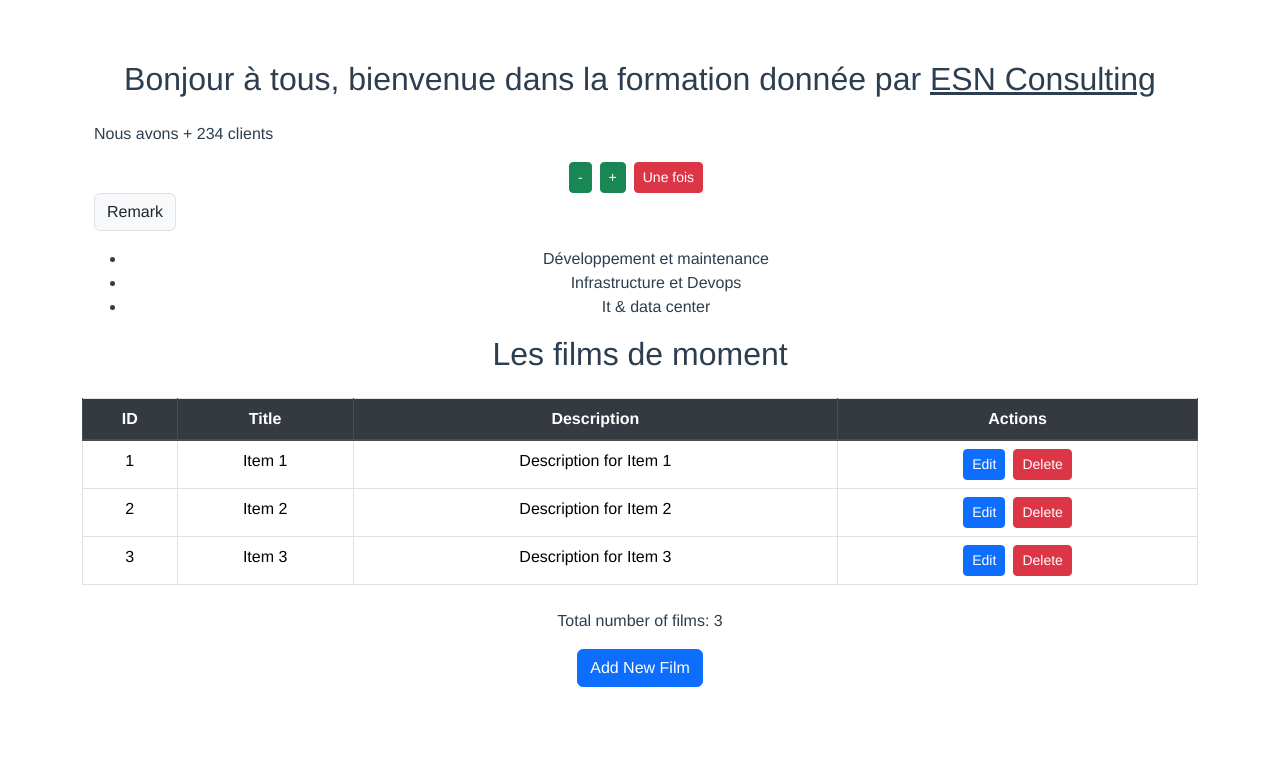
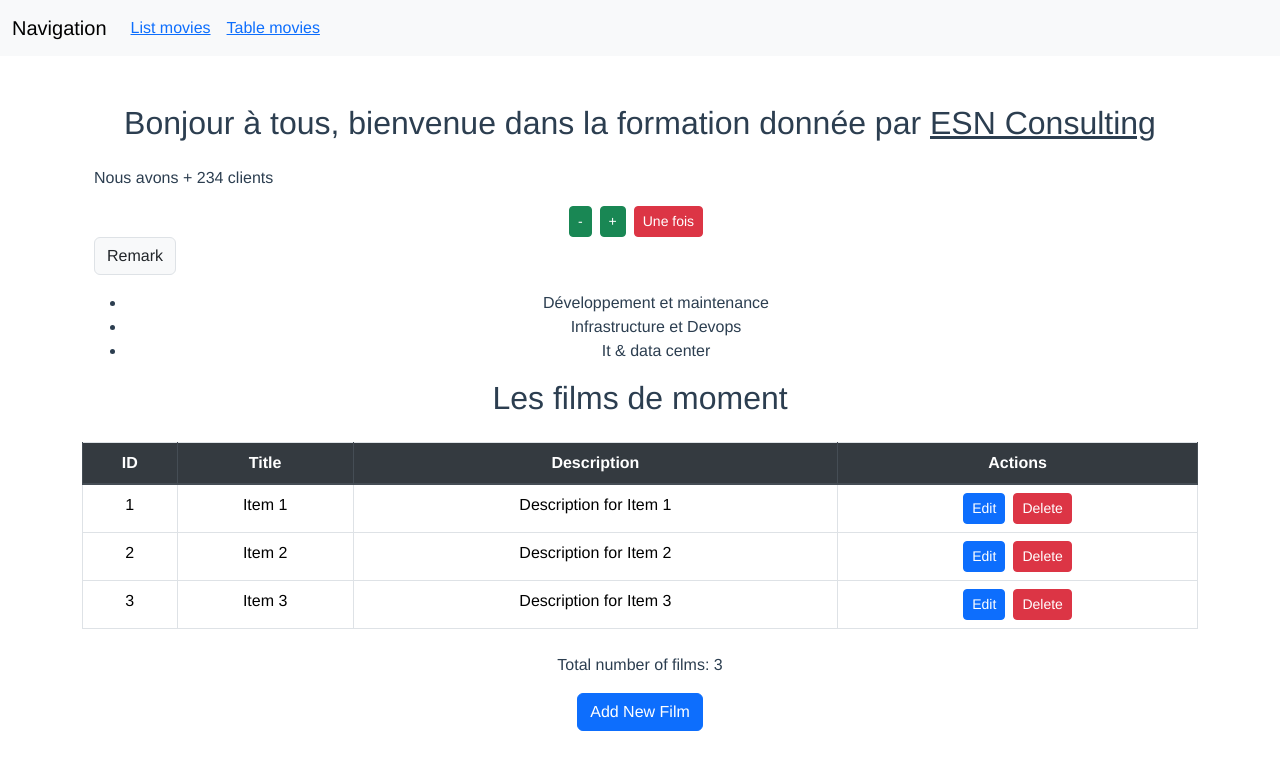
Before and after one commit to AmirDahmouni/Workshop_Vuejs, a Vue app: page /table in a window 1280 px wide. Shown: the top 770 px of the page. Built offline with nearby package versions, Linux system fonts and the light colour scheme.

Commit message:
feat/implement navbar-routing

```diff
--- a/src/App.vue
+++ b/src/App.vue
@@ -1,10 +1,12 @@
 <template>
   <div id="app">
-    <ListMovies />
+    <NavbarComponent />
+    <router-view></router-view>
   </div>
 </template>
 
 <script>
+import NavbarComponent from './components/NavbarComponent.vue'
 import TableMovies from './pages/TableMovies.vue'
 import ListMovies from './pages/ListMovies.vue'
 
@@ -13,6 +15,7 @@
   components: {
     TableMovies,
     ListMovies,
+    NavbarComponent,
   },
 }
 </script>
@@ -26,6 +29,5 @@
   -moz-osx-font-smoothing: grayscale;
   text-align: center;
   color: #2c3e50;
-  margin-top: 60px;
 }
 </style>
--- /dev/null
+++ b/src/components/NavbarComponent.vue
@@ -0,0 +1,63 @@
+<template>
+  <nav class="navbar navbar-expand-lg bg-body-tertiary">
+    <div class="container-fluid">
+      <a class="navbar-brand" href="#">Navigation</a>
+      <button
+        class="navbar-toggler"
+        type="button"
+        data-bs-toggle="collapse"
+        data-bs-target="#navbarNavAltMarkup"
+        aria-controls="navbarNavAltMarkup"
+        aria-expanded="false"
+        aria-label="Toggle navigation"
+      >
+        <span class="navbar-toggler-icon"></span>
+      </button>
+      <div class="collapse navbar-collapse" id="navbarNavAltMarkup">
+        <div class="navbar-nav">
+          <a class="nav-link">
+            <router-link to="/list">List movies</router-link>
+          </a>
+          <a class="nav-link">
+            <router-link to="/table">Table movies</router-link>
+          </a>
+        </div>
+      </div>
+    </div>
+  </nav>
+</template>
+
+<script setup>
+import { ref, watch } from 'vue'
+
+const societe = ref('ESN Consulting')
+const nbClients = ref(234)
+const Projects = [
+  'Développement et maintenance',
+  'Infrastructure et Devops',
+  'It & data center',
+]
+
+const getNbClients = () => {
+  if (nbClients.value === 0) {
+    return 'aucun client'
+  } else if (nbClients.value === 1) {
+    return `${nbClients.value} client`
+  } else {
+    return `${nbClients.value} clients`
+  }
+}
+
+const enter = () => {
+  nbClients.value++
+}
+
+const leave = () => {
+  if (nbClients.value <= 0) return
+  nbClients.value--
+}
+
+const displayBox = (msg) => {
+  console.log(msg)
+}
+</script>
--- a/src/pages/ListMovies.vue
+++ b/src/pages/ListMovies.vue
@@ -1,4 +1,5 @@
 <template>
+  <NavbarComponent />
   <div class="container mt-5">
     <HeaderComponent />
     <h2 class="mb-4">Les films de moment</h2>
--- a/src/pages/TableMovies.vue
+++ b/src/pages/TableMovies.vue
@@ -65,6 +65,7 @@
 export default {
   name: 'TableMovies',
   components: {
+    HeaderComponent,
     ItemComponent,
   },
   data() {
--- a/src/routes/index.js
+++ b/src/routes/index.js
@@ -2,8 +2,8 @@
 import TableMovies from "../pages/TableMovies.vue"
 import { createRouter, createWebHistory } from "vue-router"
 const routes = [
-  { path: "/list", component: ListMovies },
-  { path: "/table", component: TableMovies },
+  { path: "/list", name: "ListMovies", component: ListMovies },
+  { path: "/table", name: "TableMovies", component: TableMovies },
 ]
 const router = createRouter({ history: createWebHistory(), routes })
 export default router
```
